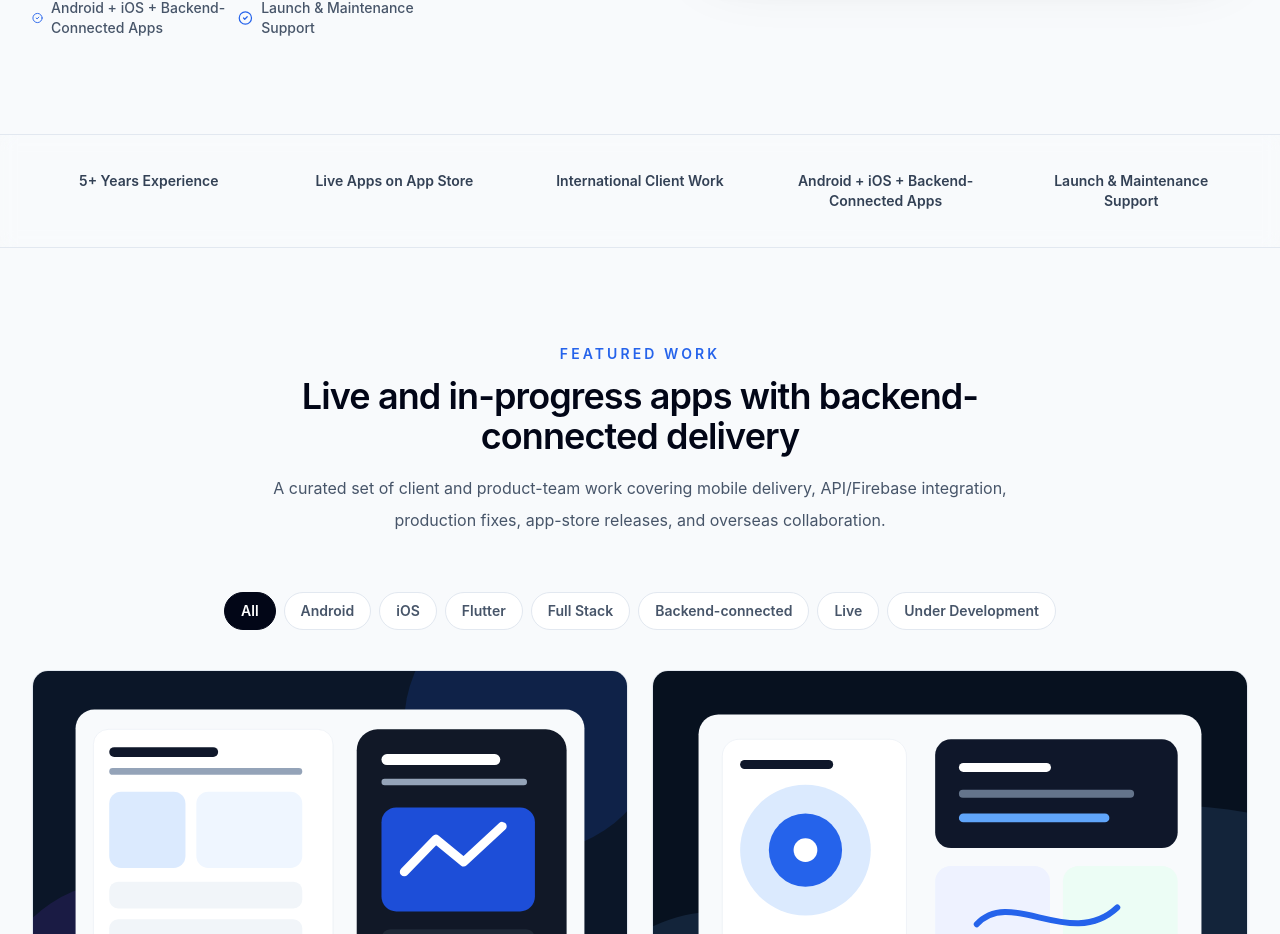
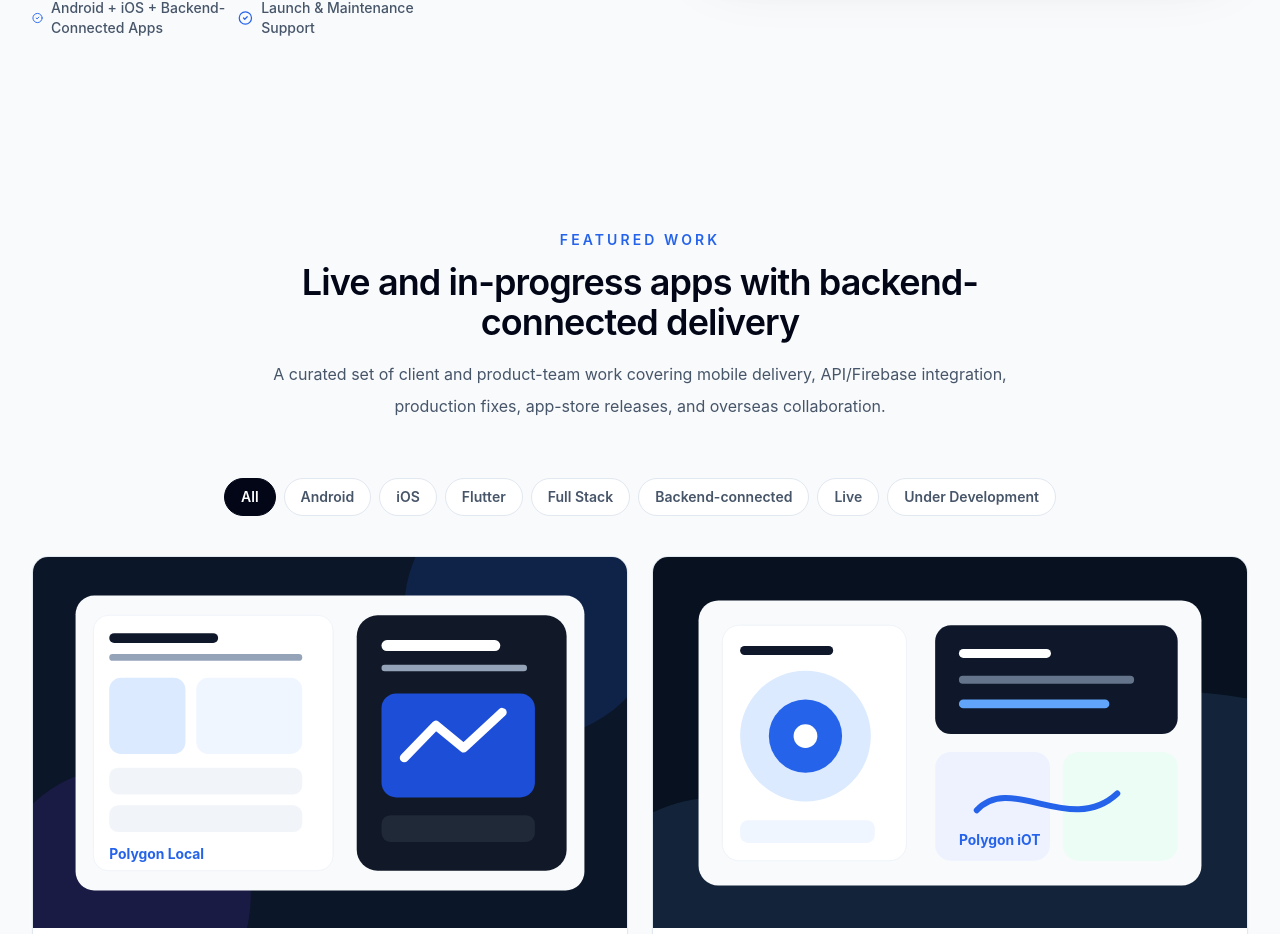
Before and after one commit to frozenstar80/portfolio, a React (Vite) app: page / in a window 1280 px wide. Shown: the part 774-1708 px from the top of the page. Built offline with nearby package versions, Linux system fonts and the light colour scheme.

Commit message:
Update App.tsx

```diff
--- a/src/App.tsx
+++ b/src/App.tsx
@@ -46,7 +46,6 @@ export default function App() {
       ) : (
         <main>
           <Hero onBookCall={() => setIsBookingOpen(true)} />
-          <TrustBar />
           <ProjectsSection />
           <CTASection />
           <ServicesSection />
```
